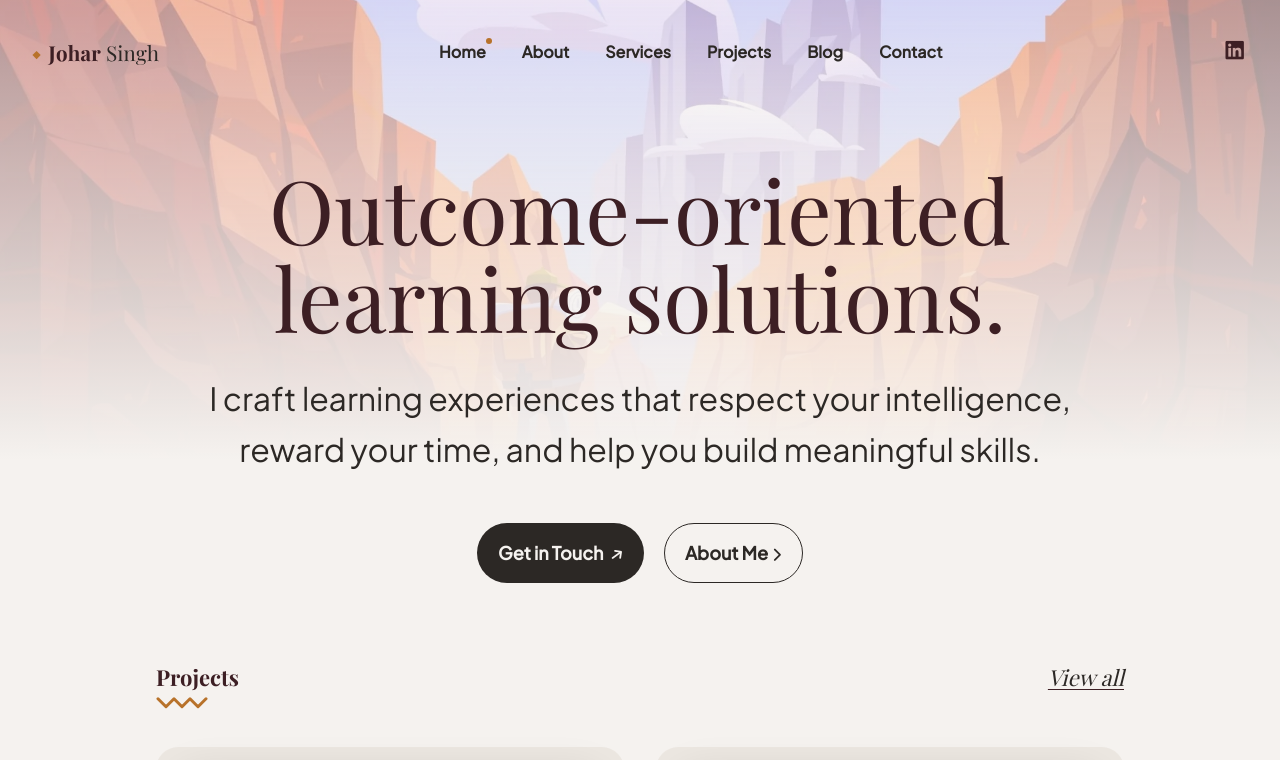
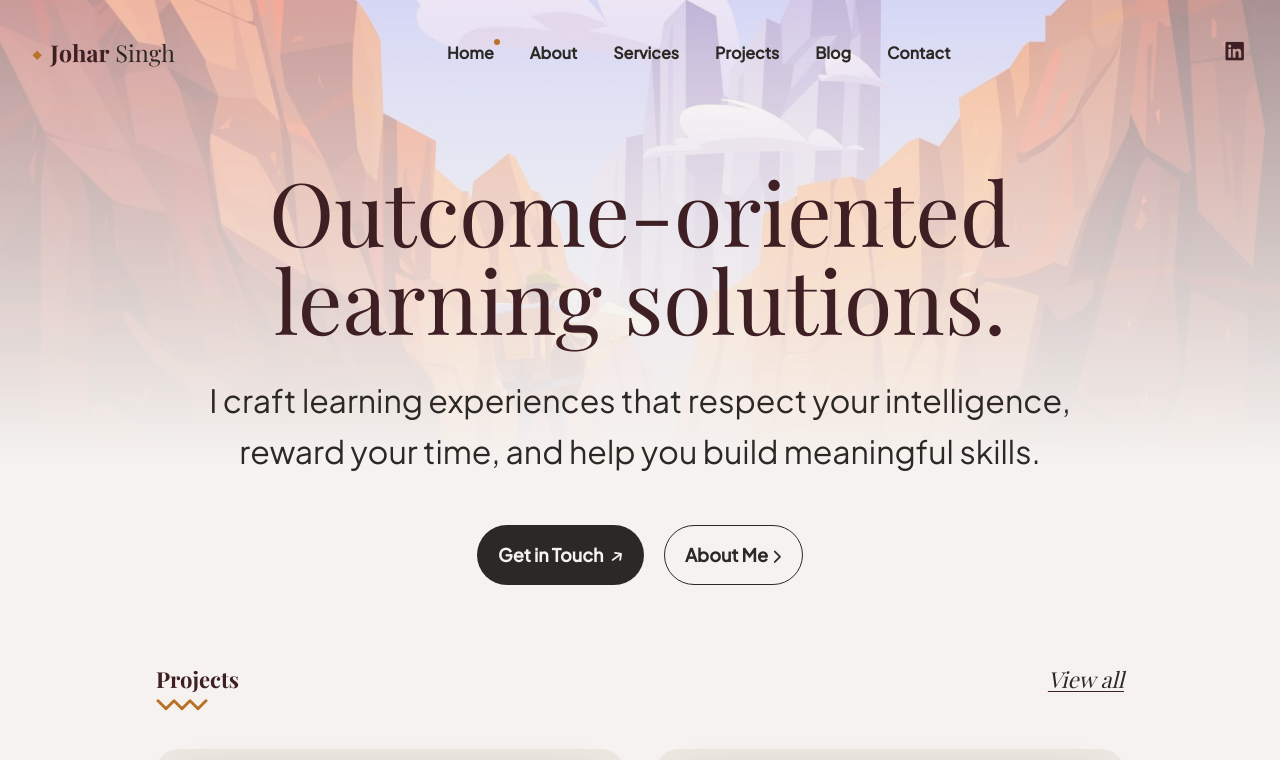
Before and after one commit to j0har/joharsingh.com, a Jekyll site: the page built from index.html, in a window 1280 px wide. Shown: the top 760 px of the page. Built offline with Jekyll 4.4.1, drawn with Linux system fonts in a browser that asks for light colours; some web fonts are replaced; the list of posts is cut into pages by our own code; grey boxes are pictures that could not be loaded.

Commit message:
Increase max-height of logo images to 36px

```diff
--- a/_sass/3-modules/_header.scss
+++ b/_sass/3-modules/_header.scss
@@ -36,7 +36,7 @@
 
 .logo__image,
 .logo__image__dark {
-  max-height: 32px;
+  max-height: 36px;
   width: auto;
 }
 
```
